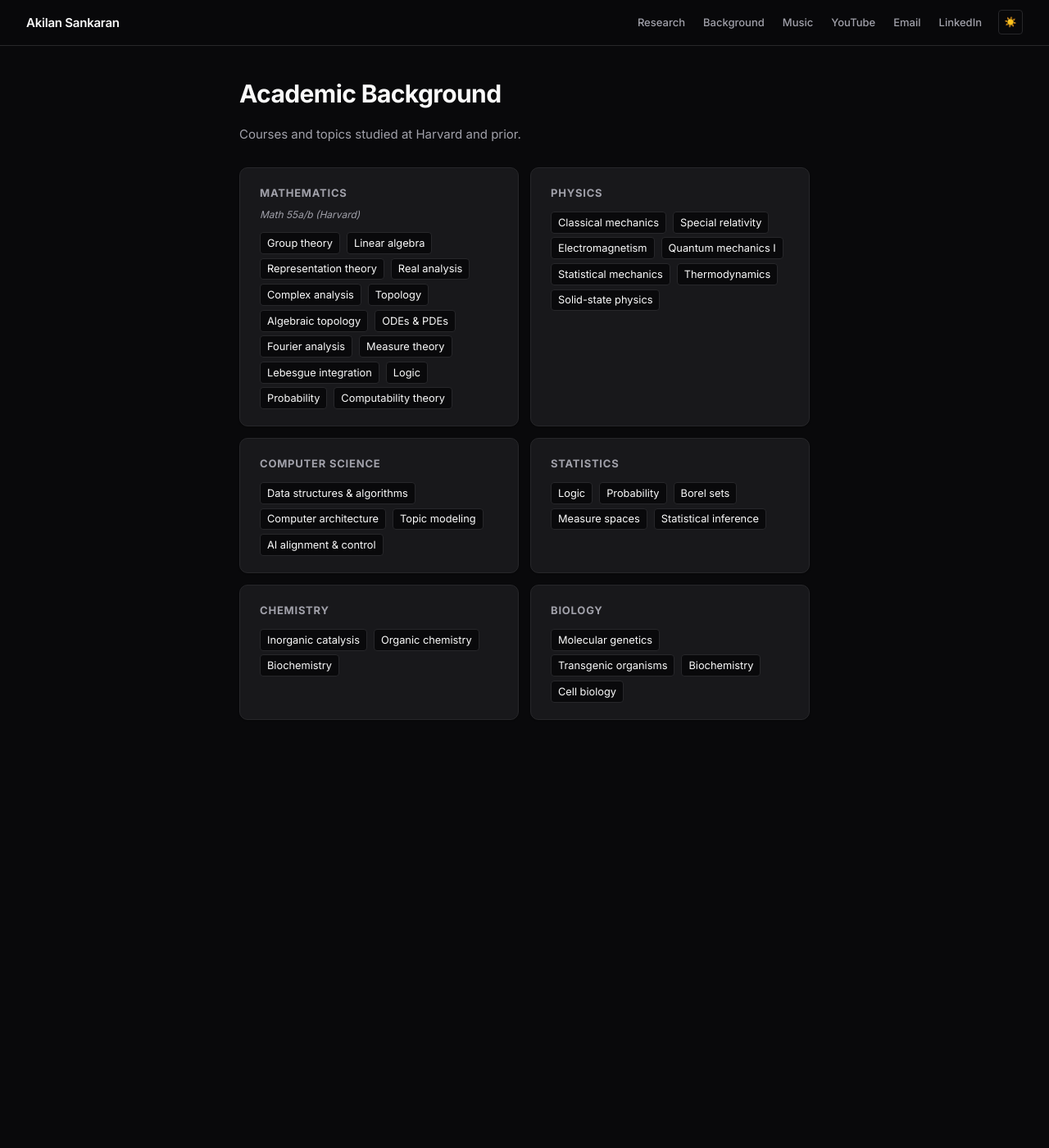
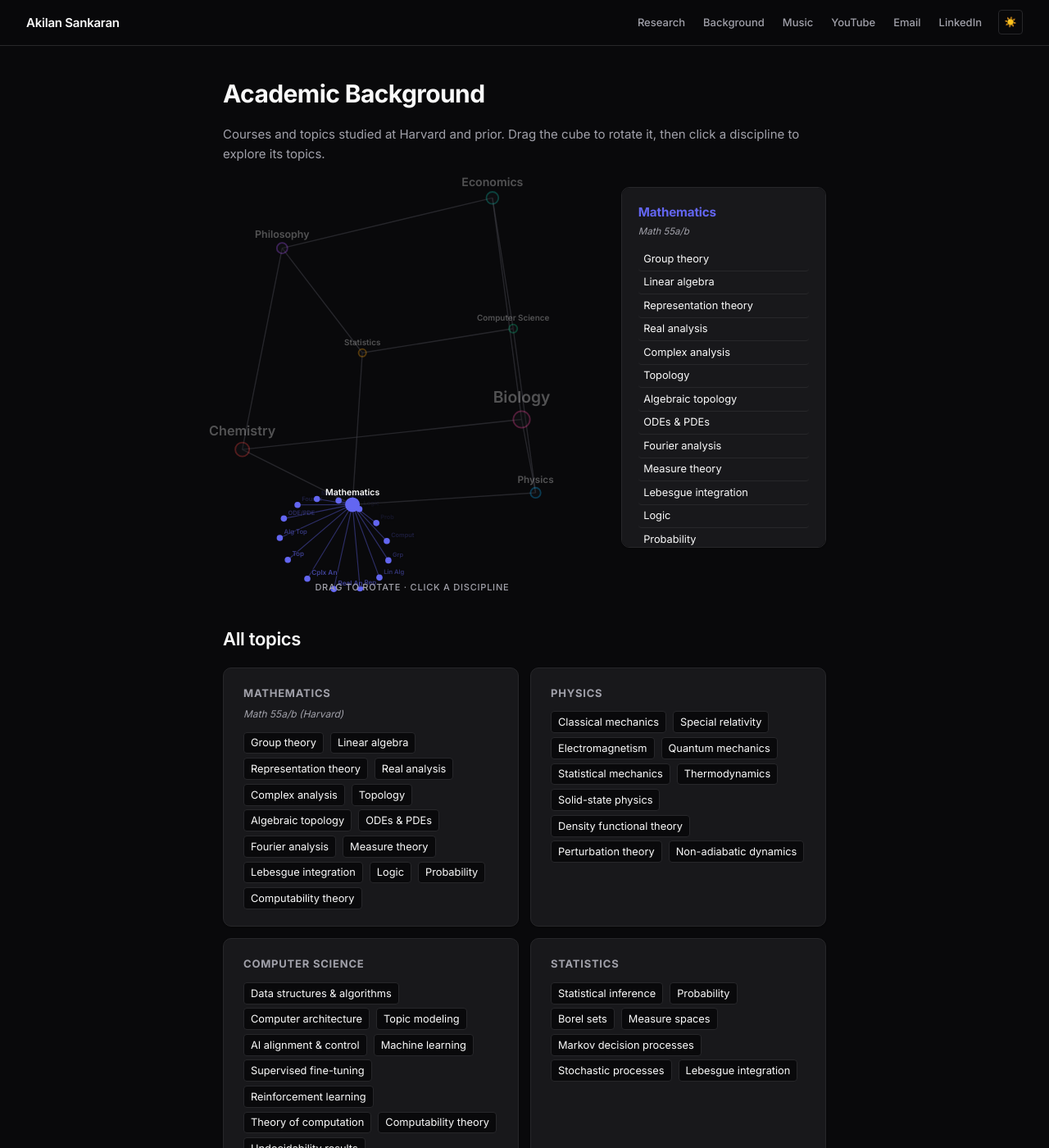
Before and after one commit to akilansankaran/akilansankaran.github.io, a Jekyll site: the page built from coursework.md, in a window 1280 px wide and 1400 px high. Shown: the whole window at 82% size. Built offline with Jekyll 4.4.1, drawn with Linux system fonts in a browser that asks for light colours; some web fonts are replaced; some of the changed text lies outside the part shown.

Commit message:
courses revamped

```diff
--- /dev/null
+++ b/_includes/discipline-solid.html
@@ -0,0 +1,369 @@
+{% comment %}
+  discipline-solid.html
+  A draggable, rotatable cube whose 8 vertices are academic disciplines.
+  Click a vertex -> the discipline's topics render in the side panel and
+  sprout as a small satellite network of dots around that vertex.
+  Vanilla SVG + JS, theme-aware (no libraries).
+{% endcomment %}
+
+<div class="solid-stage" id="solid-stage">
+  <div class="solid-canvas-wrap">
+    <svg id="solid-svg" class="solid-svg" viewBox="0 0 400 410"
+         xmlns="http://www.w3.org/2000/svg" aria-label="Disciplines explorer"></svg>
+    <p class="solid-hint">Drag to rotate &middot; click a discipline</p>
+  </div>
+  <aside class="solid-panel" id="solid-panel" aria-live="polite">
+    <p class="solid-panel-empty">Select a discipline to explore its topics.</p>
+  </aside>
+</div>
+
+<script>
+{% raw %}
+(function () {
+  'use strict';
+
+  var svg   = document.getElementById('solid-svg');
+  var panel = document.getElementById('solid-panel');
+  if (!svg || !panel) return;
+  var NS = 'http://www.w3.org/2000/svg';
+
+  /* ── Data: 8 disciplines, mapped 1:1 to the 8 cube vertices ── */
+  var DISC = [
+    { name: 'Mathematics', color: '#6366f1', note: 'Math 55a/b',
+      topics: [
+        {n:'Group theory', ab:'Grp'},{n:'Linear algebra', ab:'Lin Alg'},
+        {n:'Representation theory', ab:'Rep'},{n:'Real analysis', ab:'Real An'},
+        {n:'Complex analysis', ab:'Cplx An'},{n:'Topology', ab:'Top'},
+        {n:'Algebraic topology', ab:'Alg Top'},{n:'ODEs & PDEs', ab:'ODE/PDE'},
+        {n:'Fourier analysis', ab:'Fourier'},{n:'Measure theory', ab:'Meas'},
+        {n:'Lebesgue integration', ab:'Lebesgue'},{n:'Logic', ab:'Logic'},
+        {n:'Probability', ab:'Prob'},{n:'Computability theory', ab:'Comput'}
+      ] },
+    { name: 'Physics', color: '#0ea5e9',
+      topics: [
+        {n:'Classical mechanics', ab:'Cl Mech'},{n:'Special relativity', ab:'SR'},
+        {n:'Electromagnetism', ab:'E&M'},{n:'Quantum mechanics', ab:'QM'},
+        {n:'Statistical mechanics', ab:'Stat Mech'},{n:'Thermodynamics', ab:'Thermo'},
+        {n:'Solid-state physics', ab:'Solid St'},{n:'Density functional theory', ab:'DFT'},
+        {n:'Perturbation theory', ab:'Pert'},{n:'Non-adiabatic dynamics', ab:'Non-adiab'}
+      ] },
+    { name: 'Computer Science', color: '#10b981',
+      topics: [
+        {n:'Data structures & algorithms', ab:'DSA'},{n:'Computer architecture', ab:'Arch'},
+        {n:'Topic modeling', ab:'Topic Mdl'},{n:'AI alignment & control', ab:'Align'},
+        {n:'Machine learning', ab:'ML'},{n:'Supervised fine-tuning', ab:'SFT'},
+        {n:'Reinforcement learning', ab:'RL'},{n:'Theory of computation', ab:'ToC'},
+        {n:'Computability theory', ab:'Comput'},{n:'Undecidability results', ab:'Undecid'}
+      ] },
+    { name: 'Statistics', color: '#f59e0b',
+      topics: [
+        {n:'Statistical inference', ab:'Inference'},{n:'Probability', ab:'Prob'},
+        {n:'Borel sets', ab:'Borel'},{n:'Measure spaces', ab:'Meas Sp'},
+        {n:'Markov decision processes', ab:'MDP'},{n:'Stochastic processes', ab:'Stoch'},
+        {n:'Lebesgue integration', ab:'Lebesgue'}
+      ] },
+    { name: 'Chemistry', color: '#ef4444',
+      topics: [
+        {n:'Inorganic catalysis', ab:'Inorg Cat'},{n:'Organic chemistry', ab:'Org Chem'},
+        {n:'Organic catalysts', ab:'Org Cat'},{n:'Biochemistry', ab:'Biochem'},
+        {n:'Reductive defluorination', ab:'Defluor', href:'/pfas'},
+        {n:'Computational chemistry', ab:'Comp Chem', sub:[{n:'DFT molecular dynamics', ab:'DFT-MD'},{n:'Perturbation theory', ab:'Pert'}]}
+      ] },
+    { name: 'Biology', color: '#ec4899',
+      topics: [
+        {n:'Molecular genetics', ab:'Mol Gen'},{n:'Transgenic organisms', ab:'Transgenic'},
+        {n:'Cell biology', ab:'Cell Bio'},{n:'Biochemistry', ab:'Biochem'},
+        {n:'CRISPR', ab:'CRISPR'},{n:'Bioinformatics', ab:'Bioinfo'},
+        {n:'Transcriptomics', ab:'Transcr'},{n:'Perturbomics', ab:'Perturb'},
+        {n:'mRNA stability', ab:'mRNA'}
+      ] },
+    { name: 'Economics', color: '#14b8a6',
+      topics: [
+        {n:'Trade economics', ab:'Trade', sub:[{n:'New trade theory', ab:'New Trade'}]},
+        {n:'Heckscher–Ohlin model', ab:'H–O'},{n:'Macroeconomics', ab:'Macro'},
+        {n:'Trade nowcasting', ab:'Nowcast'},{n:'Immigration inflows & analysis', ab:'Immig'},
+        {n:'Roy model', ab:'Roy'},{n:'Mincer model', ab:'Mincer'}
+      ] },
+    { name: 'Philosophy', color: '#a855f7',
+      topics: [
+        {n:'Philosophy of logic', ab:'Logic'},{n:'Philosophy of mathematics', ab:'Math'},
+        {n:'Philosophy of language', ab:'Language'},{n:'Philosophy of life', ab:'Life'}
+      ] }
+  ];
+
+  /* ── Cube geometry ── */
+  var VERT = [
+    [-1,-1,-1],[ 1,-1,-1],[ 1, 1,-1],[-1, 1,-1],
+    [-1,-1, 1],[ 1,-1, 1],[ 1, 1, 1],[-1, 1, 1]
+  ];
+  var EDGES = [];
+  for (var a = 0; a < 8; a++) {
+    for (var b = a + 1; b < 8; b++) {
+      var diff = 0;
+      for (var c = 0; c < 3; c++) if (VERT[a][c] !== VERT[b][c]) diff++;
+      if (diff === 1) EDGES.push([a, b]);
+    }
+  }
+
+  /* ── Projection ── */
+  var CX = 200, CY = 198, S = 108, CAMZ = 4.2;
+  var angX = -0.5, angY = -0.7;
+
+  function rot(p) {
+    var cx = Math.cos(angX), sx = Math.sin(angX);
+    var cy = Math.cos(angY), sy = Math.sin(angY);
+    var x = p[0], y = p[1], z = p[2];
+    var x1 =  x * cy + z * sy;
+    var z1 = -x * sy + z * cy;
+    var y2 =  y * cx - z1 * sx;
+    var z2 =  y * sx + z1 * cx;
+    return [x1, y2, z2];
+  }
+  function proj(p) {
+    var s = CAMZ / (CAMZ - p[2]);
+    return [CX + p[0] * S * s, CY - p[1] * S * s, s];
+  }
+
+  /* ── Build DOM ── */
+  function el(name, cls) {
+    var e = document.createElementNS(NS, name);
+    if (cls) e.setAttribute('class', cls);
+    return e;
+  }
+  var gEdges = el('g'), gSat = el('g'), gNodes = el('g');
+  svg.appendChild(gEdges);
+  svg.appendChild(gSat);
+  svg.appendChild(gNodes);
+
+  var edgeEls = EDGES.map(function () {
+    var l = el('line', 'solid-edge');
+    gEdges.appendChild(l);
+    return l;
+  });
+
+  var vEls = DISC.map(function (d) {
+    var g = el('g', 'solid-vertex');
+    var circ = el('circle', 'solid-vertex-dot');
+    circ.setAttribute('stroke', d.color);
+    var txt = el('text', 'solid-vertex-label');
+    txt.textContent = d.name;
+    g.appendChild(circ);
+    g.appendChild(txt);
+    gNodes.appendChild(g);
+    return { g: g, c: circ, t: txt };
+  });
+
+  /* ── Satellite topic network (rebuilt on selection) ── */
+  var satEls = [];
+  function clearSat() {
+    while (gSat.firstChild) gSat.removeChild(gSat.firstChild);
+    satEls = [];
+  }
+  function norm(v) {
+    var m = Math.hypot(v[0], v[1], v[2]) || 1;
+    return [v[0] / m, v[1] / m, v[2] / m];
+  }
+  function cross(u, v) {
+    return [u[1]*v[2]-u[2]*v[1], u[2]*v[0]-u[0]*v[2], u[0]*v[1]-u[1]*v[0]];
+  }
+  function addDot(r, color, op, href, title) {
+    var dot = el('circle', 'solid-topic-dot');
+    dot.setAttribute('r', r);
+    dot.setAttribute('fill', color);
+    if (op != null) dot.style.opacity = op;
+    if (href) dot.setAttribute('data-href', href);
+    var t = el('title'); t.textContent = title; dot.appendChild(t);
+    gSat.appendChild(dot);
+    return dot;
+  }
+  function addLabel(text, color, sub) {
+    var lbl = el('text', sub ? 'solid-topic-label solid-topic-label-sub' : 'solid-topic-label');
+    lbl.textContent = text;
+    lbl.setAttribute('fill', color);
+    gSat.appendChild(lbl);
+    return lbl;
+  }
+
+  function buildSat(i) {
+    clearSat();
+    var d = DISC[i], base = VERT[i];
+    var out = norm(base);
+    var ref = Math.abs(out[1]) > 0.9 ? [1, 0, 0] : [0, 1, 0];
+    var u = norm(cross(out, ref));
+    var v = cross(out, u);
+    var topics = d.topics, n = topics.length;
+    var RR = 0.66, push = 0.55;
+
+    topics.forEach(function (tp, k) {
+      var th = 2 * Math.PI * k / n + 0.4;
+      var ca = Math.cos(th), sa = Math.sin(th);
+      var pos = [
+        base[0] + out[0]*push + (u[0]*ca + v[0]*sa)*RR,
+        base[1] + out[1]*push + (u[1]*ca + v[1]*sa)*RR,
+        base[2] + out[2]*push + (u[2]*ca + v[2]*sa)*RR
+      ];
+      var line = el('line', 'solid-topic-line');
+      line.setAttribute('stroke', d.color);
+      gSat.appendChild(line);
+      var dot = addDot(3.3, d.color, null, tp.href, tp.n);
+      var lbl = addLabel(tp.ab || tp.n, d.color, false);
+      (function (idx) {
+        dot.addEventListener('mouseenter', function () { highlightRow(idx, true); });
+        dot.addEventListener('mouseleave', function () { highlightRow(idx, false); });
+        if (tp.href) dot.addEventListener('click', function (e) {
+          e.stopPropagation(); window.location.href = tp.href;
+        });
+      })(k);
+      satEls.push({ line: line, dot: dot, lbl: lbl, pos: pos, parent: base });
+
+      if (tp.sub) tp.sub.forEach(function (st, m) {
+        var th2 = th + (m - (tp.sub.length - 1) / 2) * 0.3;
+        var c2 = Math.cos(th2), s2 = Math.sin(th2);
+        var spos = [
+          pos[0] + out[0]*0.22 + (u[0]*c2 + v[0]*s2)*0.26,
+          pos[1] + out[1]*0.22 + (u[1]*c2 + v[1]*s2)*0.26,
+          pos[2] + out[2]*0.22 + (u[2]*c2 + v[2]*s2)*0.26
+        ];
+        var l2 = el('line', 'solid-topic-line');
+        l2.setAttribute('stroke', d.color);
+        l2.style.opacity = 0.28;
+        gSat.appendChild(l2);
+        var sd = addDot(2.1, d.color, 0.8, null, st.n);
+        var sl = addLabel(st.ab || st.n, d.color, true);
+        satEls.push({ line: l2, dot: sd, lbl: sl, pos: spos, parent: pos });
+      });
+    });
+  }
+
+  /* ── Side panel ── */
+  function esc(s) {
+    return String(s).replace(/&/g, '&amp;').replace(/</g, '&lt;').replace(/"/g, '&quot;');
+  }
+  function renderPanel(i) {
+    var d = DISC[i], h = '';
+    h += '<p class="solid-panel-subject" style="color:' + d.color + '">' + esc(d.name) + '</p>';
+    if (d.note) h += '<p class="solid-panel-note">' + esc(d.note) + '</p>';
+    h += '<ul class="solid-topics">';
+    d.topics.forEach(function (tp, k) {
+      h += '<li data-k="' + k + '">';
+      h += tp.href
+        ? '<a href="' + esc(tp.href) + '">' + esc(tp.n) + ' ↗</a>'
+        : esc(tp.n);
+      if (tp.sub) {
+        h += '<ul class="solid-sub">';
+        tp.sub.forEach(function (st) { h += '<li>' + esc(st.n) + '</li>'; });
+        h += '</ul>';
+      }
+      h += '</li>';
+    });
+    h += '</ul>';
+    panel.innerHTML = h;
+  }
+  function highlightRow(k, on) {
+    var li = panel.querySelector('li[data-k="' + k + '"]');
+    if (li) li.classList.toggle('hot', on);
+  }
+
+  /* ── Selection ── */
+  var selected = -1;
+  function select(i) { selected = i; buildSat(i); renderPanel(i); }
+  function deselect() {
+    selected = -1; clearSat();
+    panel.innerHTML = '<p class="solid-panel-empty">Select a discipline to explore its topics.</p>';
+  }
+
+  /* ── Pointer: drag to rotate, tap to select ── */
+  var dragging = false, moved = 0, lastX = 0, lastY = 0, lastPv = [];
+
+  function toSvg(e) {
+    var pt = svg.createSVGPoint();
+    pt.x = e.clientX; pt.y = e.clientY;
+    var m = svg.getScreenCTM();
+    if (!m) return [0, 0];
+    var p = pt.matrixTransform(m.inverse());
+    return [p.x, p.y];
+  }
+
+  svg.addEventListener('pointerdown', function (e) {
+    dragging = true; moved = 0;
+    lastX = e.clientX; lastY = e.clientY;
+    try { svg.setPointerCapture(e.pointerId); } catch (_) {}
+  });
+  svg.addEventListener('pointermove', function (e) {
+    if (!dragging) return;
+    var dx = e.clientX - lastX, dy = e.clientY - lastY;
+    lastX = e.clientX; lastY = e.clientY;
+    moved += Math.abs(dx) + Math.abs(dy);
+    angY += dx * 0.008;
+    angX += dy * 0.008;
+    angX = Math.max(-1.35, Math.min(1.35, angX));
+  });
+  svg.addEventListener('pointerup', function (e) {
+    dragging = false;
+    try { svg.releasePointerCapture(e.pointerId); } catch (_) {}
+    if (moved >= 6) return;
+    var sp = toSvg(e), best = -1, bd = 1e9;
+    lastPv.forEach(function (P, i) {
+      var dd = Math.hypot(P[0] - sp[0], P[1] - sp[1]);
+      if (dd < bd) { bd = dd; best = i; }
+    });
+    if (best >= 0 && bd < 22) { (best === selected) ? deselect() : select(best); }
+    else deselect();
+  });
+
+  /* ── Render loop ── */
+  function frame() {
+    if (!dragging) angY += (selected >= 0 ? 0.0012 : 0.0028);
+
+    var Rv = VERT.map(rot);
+    var Pv = Rv.map(proj);
+    lastPv = Pv;
+
+    EDGES.forEach(function (e, i) {
+      var p = Pv[e[0]], q = Pv[e[1]], l = edgeEls[i];
+      l.setAttribute('x1', p[0].toFixed(1)); l.setAttribute('y1', p[1].toFixed(1));
+      l.setAttribute('x2', q[0].toFixed(1)); l.setAttribute('y2', q[1].toFixed(1));
+    });
+
+    /* depth-sort vertices so nearer ones paint last */
+    var order = DISC.map(function (_, i) { return i; })
+                    .sort(function (p, q) { return Rv[p][2] - Rv[q][2]; });
+    order.forEach(function (i) { gNodes.appendChild(vEls[i].g); });
+
+    DISC.forEach(function (d, i) {
+      var P = Pv[i], dep = P[2], ve = vEls[i];
+      var dim = (selected !== -1 && selected !== i);
+      ve.c.setAttribute('cx', P[0].toFixed(1));
+      ve.c.setAttribute('cy', P[1].toFixed(1));
+      ve.c.setAttribute('r', ((selected === i ? 8 : 5.5) * dep).toFixed(1));
+      ve.c.setAttribute('fill', selected === i ? d.color : 'var(--bg-card)');
+      ve.c.style.opacity = dim ? 0.32 : 1;
+      ve.t.setAttribute('x', P[0].toFixed(1));
+      ve.t.setAttribute('y', (P[1] - 11 * dep).toFixed(1));
+      ve.t.style.fontSize = (10.5 * Math.max(dep, 0.82)).toFixed(1) + 'px';
+      ve.t.style.opacity = dim ? 0.3 : 1;
+    });
+
+    satEls.forEach(function (s) {
+      var R = rot(s.pos), rp = proj(R), pp = proj(rot(s.parent));
+      s.line.setAttribute('x1', pp[0].toFixed(1)); s.line.setAttribute('y1', pp[1].toFixed(1));
+      s.line.setAttribute('x2', rp[0].toFixed(1)); s.line.setAttribute('y2', rp[1].toFixed(1));
+      s.dot.setAttribute('cx', rp[0].toFixed(1));  s.dot.setAttribute('cy', rp[1].toFixed(1));
+      if (s.lbl) {
+        var dep = rp[2];
+        s.lbl.setAttribute('x', (rp[0] + 4.5).toFixed(1));
+        s.lbl.setAttribute('y', (rp[1] - 4).toFixed(1));
+        /* fade labels on the far side of the cube so the figure stays legible */
+        s.lbl.style.opacity = (Math.max(0, Math.min(1, (R[2] + 1.6) / 2.2)) * 0.95).toFixed(2);
+        s.lbl.style.fontSize = (7.5 * Math.max(dep, 0.85)).toFixed(1) + 'px';
+      }
+    });
+
+    requestAnimationFrame(frame);
+  }
+
+  select(0);
+  requestAnimationFrame(frame);
+})();
+{% endraw %}
+</script>
--- a/assets/css/main.css
+++ b/assets/css/main.css
@@ -152,7 +152,7 @@ html, body {
 
 /* ===== Main Container ===== */
 main.container {
-  max-width: 760px;
+  max-width: 800px;
   margin: 0 auto;
   padding: 0 2rem 5rem;
 }
@@ -249,7 +249,7 @@ code, pre {
 /* ===== Hero (homepage only) ===== */
 .hero {
   padding: 4.5rem 0 3.5rem;
-  max-width: 620px;
+  max-width: 700px;
 }
 
 .hero-eyebrow {
@@ -710,6 +710,193 @@ text.c-icon {
   }
 }
 
+/* ===== Disciplines Solid (rotatable cube explorer) ===== */
+.solid-stage {
+  display: flex;
+  gap: 1.5rem;
+  align-items: stretch;
+  margin: 1.25rem 0 2.5rem;
+}
+
+.solid-canvas-wrap {
+  flex: 1 1 58%;
+  min-width: 0;
+  display: flex;
+  flex-direction: column;
+  align-items: center;
+  justify-content: center;
+}
+
+.solid-svg {
+  width: 100%;
+  max-width: 460px;
+  height: auto;
+  overflow: visible;
+  display: block;
+  touch-action: none;
+  cursor: grab;
+  user-select: none;
+  -webkit-user-select: none;
+}
+
+.solid-svg:active {
+  cursor: grabbing;
+}
+
+.solid-hint {
+  font-size: 0.6875rem;
+  font-weight: 500;
+  letter-spacing: 0.07em;
+  text-transform: uppercase;
+  color: var(--text-muted);
+  margin: 0.5rem 0 0;
+}
+
+.solid-edge {
+  stroke: var(--border-hover);
+  stroke-width: 1.2;
+  opacity: 0.55;
+  transition: stroke 0.3s;
+}
+
+.solid-vertex-dot {
+  stroke-width: 1.6;
+  cursor: pointer;
+  transition: opacity 0.2s;
+}
+
+.solid-vertex-label {
+  font-family: 'Inter', sans-serif;
+  font-weight: 600;
+  fill: var(--text);
+  text-anchor: middle;
+  pointer-events: none;
+  transition: opacity 0.2s, fill 0.3s;
+}
+
+.solid-topic-line {
+  stroke-width: 1;
+  opacity: 0.4;
+}
+
+.solid-topic-dot {
+  cursor: default;
+}
+
+.solid-topic-dot[data-href] {
+  cursor: pointer;
+}
+
+.solid-topic-label {
+  font-family: 'Inter', sans-serif;
+  font-weight: 600;
+  pointer-events: none;
+  paint-order: stroke;
+  stroke: var(--bg);
+  stroke-width: 2.4px;
+  stroke-linejoin: round;
+}
+
+.solid-topic-label-sub {
+  font-weight: 500;
+  opacity: 0.85;
+}
+
+/* Side panel */
+.solid-panel {
+  flex: 0 0 34%;
+  min-width: 200px;
+  background: var(--bg-card);
+  border: 1px solid var(--border);
+  border-radius: var(--radius);
+  padding: 1.1rem 1.25rem;
+  box-shadow: var(--shadow-sm);
+  max-height: 440px;
+  overflow-y: auto;
+  transition: border-color 0.2s, box-shadow 0.2s;
+}
+
+.solid-panel-empty {
+  font-size: 0.85rem;
+  color: var(--text-muted);
+  margin: 0;
+}
+
+.solid-panel-subject {
+  font-size: 0.95rem;
+  font-weight: 700;
+  letter-spacing: -0.01em;
+  margin: 0 0 0.15rem;
+}
+
+.solid-panel-note {
+  font-size: 0.72rem;
+  font-style: italic;
+  color: var(--text-muted);
+  margin: 0 0 0.65rem;
+}
+
+.solid-topics {
+  list-style: none;
+  margin: 0;
+  padding: 0;
+}
+
+.solid-topics > li {
+  font-size: 0.8rem;
+  color: var(--text);
+  padding: 0.22rem 0.4rem;
+  border-radius: var(--radius-xs);
+  border-bottom: 1px solid var(--border);
+  transition: background 0.15s;
+}
+
+.solid-topics > li:last-child {
+  border-bottom: none;
+}
+
+.solid-topics > li.hot {
+  background: rgba(0, 0, 0, 0.05);
+}
+
+[data-theme="dark"] .solid-topics > li.hot {
+  background: rgba(255, 255, 255, 0.07);
+}
+
+.solid-topics a {
+  font-weight: 500;
+}
+
+.solid-sub {
+  list-style: none;
+  margin: 0.15rem 0 0.1rem 0.95rem;
+  padding: 0;
+}
+
+.solid-sub li {
+  font-size: 0.72rem;
+  color: var(--text-muted);
+  padding: 0.1rem 0;
+  position: relative;
+}
+
+.solid-sub li::before {
+  content: '↳';
+  margin-right: 0.35rem;
+  opacity: 0.6;
+}
+
+@media (max-width: 768px) {
+  .solid-stage {
+    flex-direction: column;
+  }
+  .solid-panel {
+    flex: none;
+    width: 100%;
+    max-height: 320px;
+  }
+}
+
 /* ===== Buttons ===== */
 .btn-primary {
   display: inline-flex;
--- a/coursework.md
+++ b/coursework.md
@@ -5,7 +5,11 @@ title: Academic Background
 
 # Academic Background
 
-<p class="page-subtitle">Courses and topics studied at Harvard and prior.</p>
+<p class="page-subtitle">Courses and topics studied at Harvard and prior. Drag the cube to rotate it, then click a discipline to explore its topics.</p>
+
+{% include discipline-solid.html %}
+
+<h2>All topics</h2>
 
 <div class="course-grid">
 
@@ -36,10 +40,13 @@ title: Academic Background
       <li>Classical mechanics</li>
       <li>Special relativity</li>
       <li>Electromagnetism</li>
-      <li>Quantum mechanics I</li>
+      <li>Quantum mechanics</li>
       <li>Statistical mechanics</li>
       <li>Thermodynamics</li>
       <li>Solid-state physics</li>
+      <li>Density functional theory</li>
+      <li>Perturbation theory</li>
+      <li>Non-adiabatic dynamics</li>
     </ul>
   </div>
 
@@ -50,17 +57,25 @@ title: Academic Background
       <li>Computer architecture</li>
       <li>Topic modeling</li>
       <li>AI alignment &amp; control</li>
+      <li>Machine learning</li>
+      <li>Supervised fine-tuning</li>
+      <li>Reinforcement learning</li>
+      <li>Theory of computation</li>
+      <li>Computability theory</li>
+      <li>Undecidability results</li>
     </ul>
   </div>
 
   <div class="course-card">
     <p class="course-subject">Statistics</p>
     <ul class="course-list">
-      <li>Logic</li>
+      <li>Statistical inference</li>
       <li>Probability</li>
       <li>Borel sets</li>
       <li>Measure spaces</li>
-      <li>Statistical inference</li>
+      <li>Markov decision processes</li>
+      <li>Stochastic processes</li>
+      <li>Lebesgue integration</li>
     </ul>
   </div>
 
@@ -69,7 +84,12 @@ title: Academic Background
     <ul class="course-list">
       <li>Inorganic catalysis</li>
       <li>Organic chemistry</li>
+      <li>Organic catalysts</li>
       <li>Biochemistry</li>
+      <li><a href="/pfas">Reductive defluorination</a></li>
+      <li>Computational chemistry</li>
+      <li>DFT molecular dynamics</li>
+      <li>Perturbation theory</li>
     </ul>
   </div>
 
@@ -78,8 +98,37 @@ title: Academic Background
     <ul class="course-list">
       <li>Molecular genetics</li>
       <li>Transgenic organisms</li>
+      <li>Cell biology</li>
       <li>Biochemistry</li>
-      <li>Cell biology</li>
+      <li>CRISPR</li>
+      <li>Bioinformatics</li>
+      <li>Transcriptomics</li>
+      <li>Perturbomics</li>
+      <li>mRNA stability</li>
+    </ul>
+  </div>
+
+  <div class="course-card">
+    <p class="course-subject">Economics</p>
+    <ul class="course-list">
+      <li>Trade economics</li>
+      <li>New trade theory</li>
+      <li>Heckscher&ndash;Ohlin model</li>
+      <li>Macroeconomics</li>
+      <li>Trade nowcasting</li>
+      <li>Immigration inflows &amp; analysis</li>
+      <li>Roy model</li>
+      <li>Mincer model</li>
+    </ul>
+  </div>
+
+  <div class="course-card">
+    <p class="course-subject">Philosophy</p>
+    <ul class="course-list">
+      <li>Philosophy of logic</li>
+      <li>Philosophy of mathematics</li>
+      <li>Philosophy of language</li>
+      <li>Philosophy of life</li>
     </ul>
   </div>
 
```
Also changed, not shown: index.md (+2 -2 lines), music.md (+1 -1 lines).
